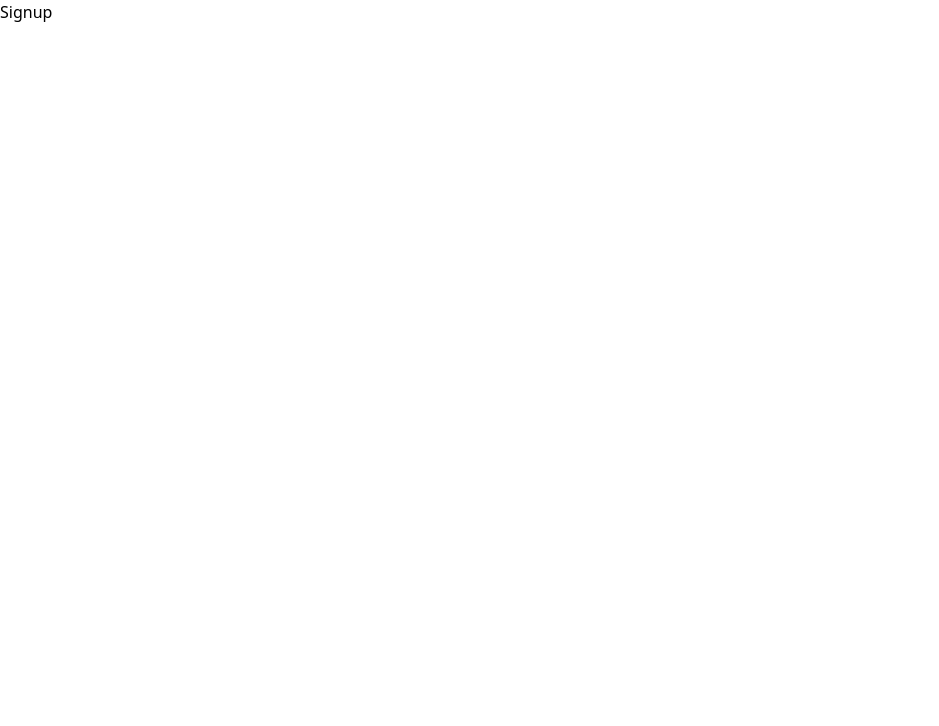
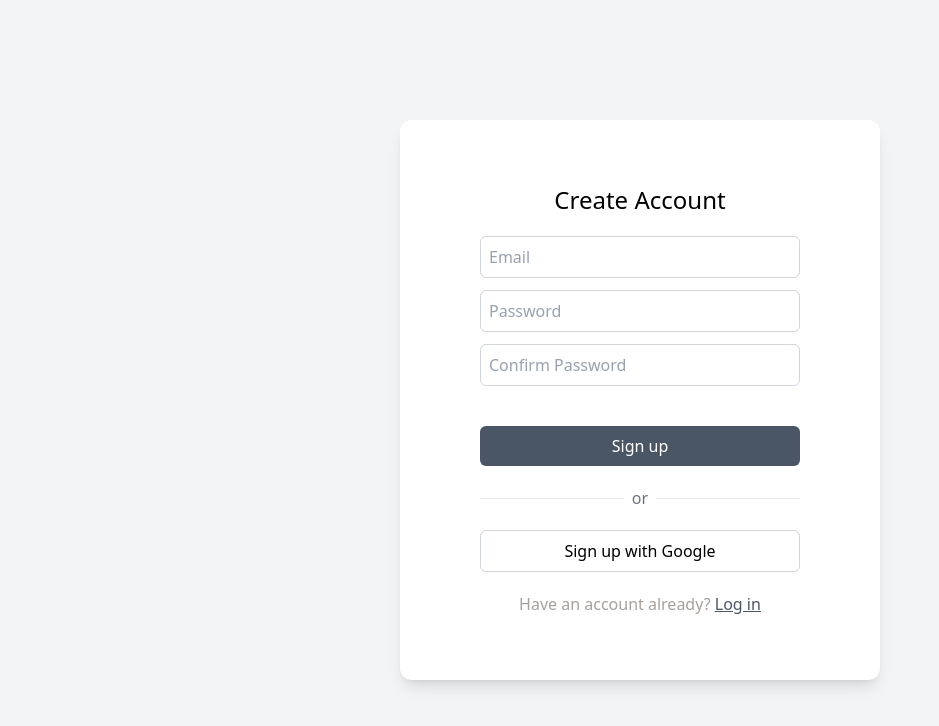
Before and after one commit to Mou2xie/frontend, a Next.js app: page /auth/signup in a window 1280 px wide. Shown: the top 726 px of the page, without its empty margins (0-939 px from the left). Built offline with nearby package versions, Linux system fonts and the light colour scheme.

Commit message:
feat: Implement signup page UI and make minor text and style adjustments to the login page.

```diff
--- a/src/app/auth/login/page.tsx
+++ b/src/app/auth/login/page.tsx
@@ -14,7 +14,7 @@ export default function Login() {
                             <input type="password" placeholder="Password" className=" w-full border border-gray-300 rounded-md p-2 placeholder:text-gray-400 focus:outline-none focus:border-gray-500" />
                         </div>
                         <Link href="/" className=" text-right text-stone-400 my-2 underline">Forgot password?</Link>
-                        <button type="submit" className=" bg-gray-600 text-white rounded-md p-2 mt-5 hover:cursor-pointer hover:bg-gray-700 transition-colors duration-200">Login</button>
+                        <button type="submit" className=" bg-gray-600 text-white rounded-md p-2 mt-5 hover:cursor-pointer hover:bg-gray-700 transition-colors duration-200">Log in</button>
                     </form>
                     <div className=" flex items-center gap-2">
                         <hr className=" grow text-gray-200" />
@@ -22,7 +22,7 @@ export default function Login() {
                         <hr className=" grow text-gray-200" />
                     </div>
                     <button className=" w-full border border-gray-300 rounded-md p-2 hover:cursor-pointer hover:bg-gray-700 hover:text-white transition-colors duration-200">Login with Google</button>
-                    <Link href="/auth/signup" className=" block text-center text-stone-400 mt-5">Don't have an account? <span className=" underline">Sign up</span></Link>
+                    <Link href="/auth/signup" className=" block text-center text-stone-400 mt-5">Don't have an account? <span className=" underline text-gray-600">Sign up</span></Link>
                 </div>
             </aside>
         </div>
--- a/src/app/auth/signup/page.tsx
+++ b/src/app/auth/signup/page.tsx
@@ -1,7 +1,28 @@
+import Link from "next/link";
+
 export default function Signup() {
     return (
-        <div>
-            Signup
+        <div className=" min-h-screen bg-gray-100 flex justify-center items-center">
+            <section className=" w-120 bg-white rounded-xl shadow-lg">
+                <div className=" w-2/3 mx-auto my-16">
+                    <h1 className=" text-2xl text-center">Create Account</h1>
+                    <form action="" className=" flex flex-col mt-5">
+                        <div className=" space-y-3">
+                            <input type="email" placeholder="Email" className=" w-full border border-gray-300 rounded-md p-2 placeholder:text-gray-400 focus:outline-none focus:border-gray-500" />
+                            <input type="password" placeholder="Password" className=" w-full border border-gray-300 rounded-md p-2 placeholder:text-gray-400 focus:outline-none focus:border-gray-500" />
+                            <input type="password" placeholder="Confirm Password" className=" w-full border border-gray-300 rounded-md p-2 placeholder:text-gray-400 focus:outline-none focus:border-gray-500" />
+                        </div>
+                        <button type="submit" className=" bg-gray-600 text-white rounded-md p-2 mt-10 hover:cursor-pointer hover:bg-gray-700 transition-colors duration-200">Sign up</button>
+                    </form>
+                    <div className=" flex items-center gap-2">
+                        <hr className=" grow text-gray-200" />
+                        <p className=" text-center text-gray-500 my-5">or</p>
+                        <hr className=" grow text-gray-200" />
+                    </div>
+                    <button className=" w-full border border-gray-300 rounded-md p-2 hover:cursor-pointer hover:bg-gray-700 hover:text-white transition-colors duration-200">Sign up with Google</button>
+                    <Link href="/auth/login" className=" block text-center text-stone-400 mt-5">Have an account already? <span className=" underline text-gray-600">Log in</span></Link>
+                </div>
+            </section>
         </div>
     );
 }
```
